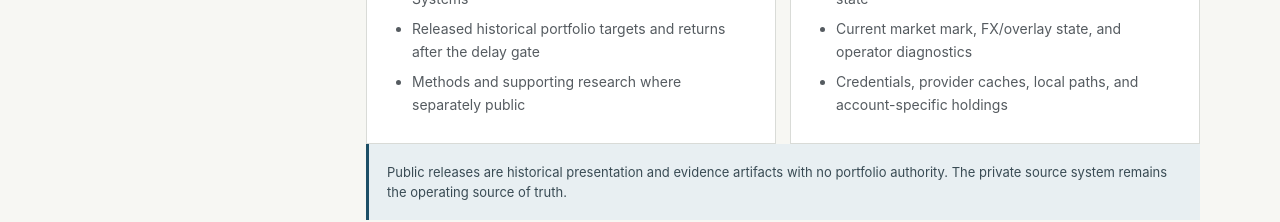
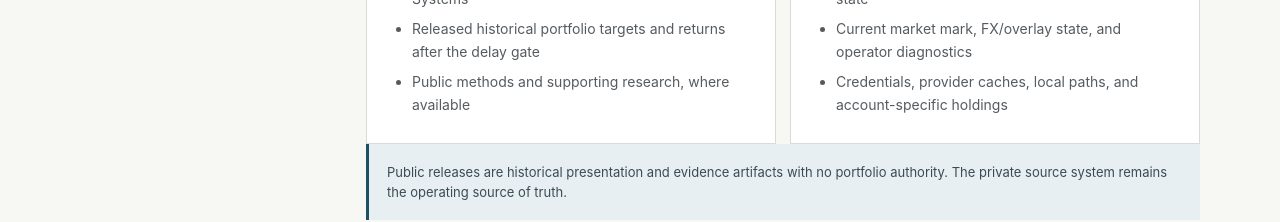
Before and after one commit to slackquant80/slackquant-research, a Next.js app: page /systems/pds in a window 1280 px wide. Shown: the part 9369-9591 px from the top of the page. Built offline with nearby package versions, Linux system fonts and the light colour scheme; no server answers.

Commit message:
Polish PDS public boundary wording

```diff
--- a/src/app/systems/pds/page.tsx
+++ b/src/app/systems/pds/page.tsx
@@ -338,7 +338,7 @@ export default function PdsSystemPage() {
                   <li>System architecture, role, governance, and provider relationships</li>
                   <li>ADAA and F2R as independent Portfolio Strategy Systems</li>
                   <li>Released historical portfolio targets and returns after the delay gate</li>
-                  <li>Methods and supporting research where separately public</li>
+                  <li>Public methods and supporting research, where available</li>
                 </ul>
               </div>
               <div className="system-boundary-card prohibited">
```
